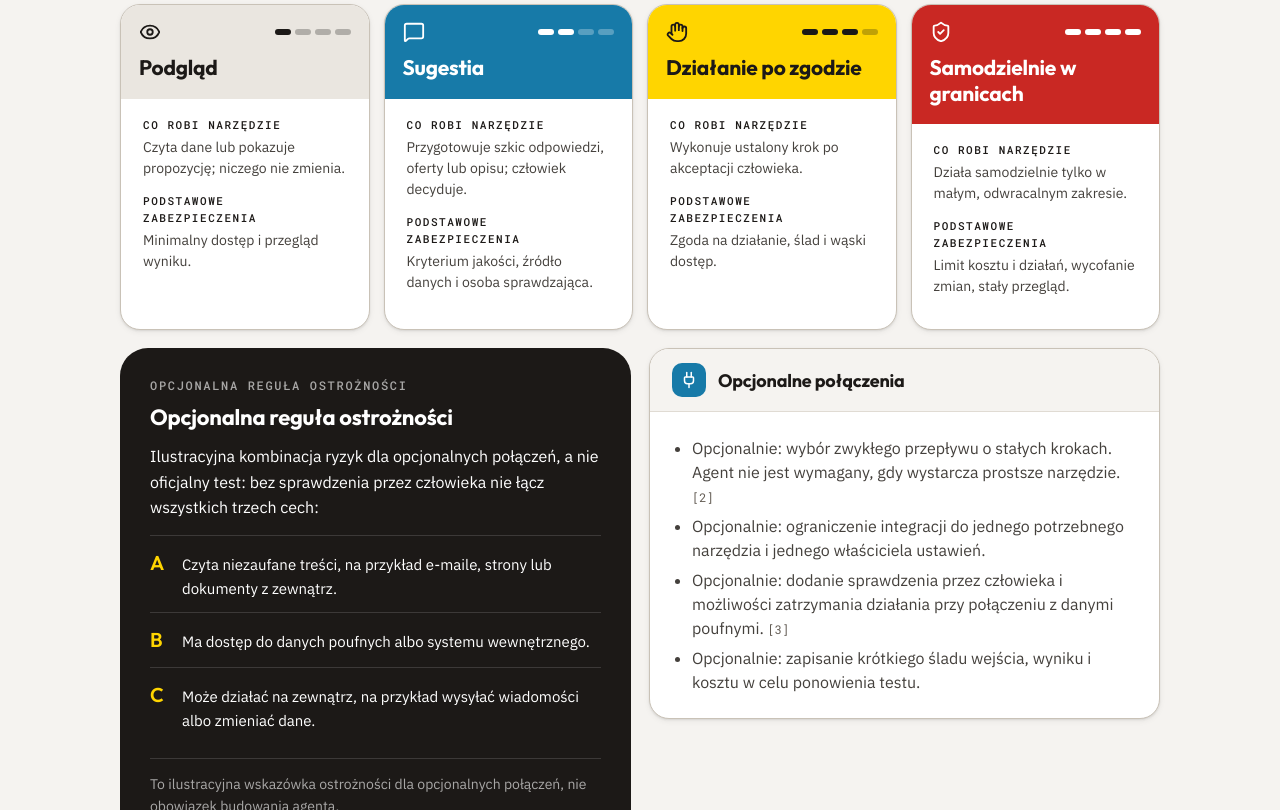
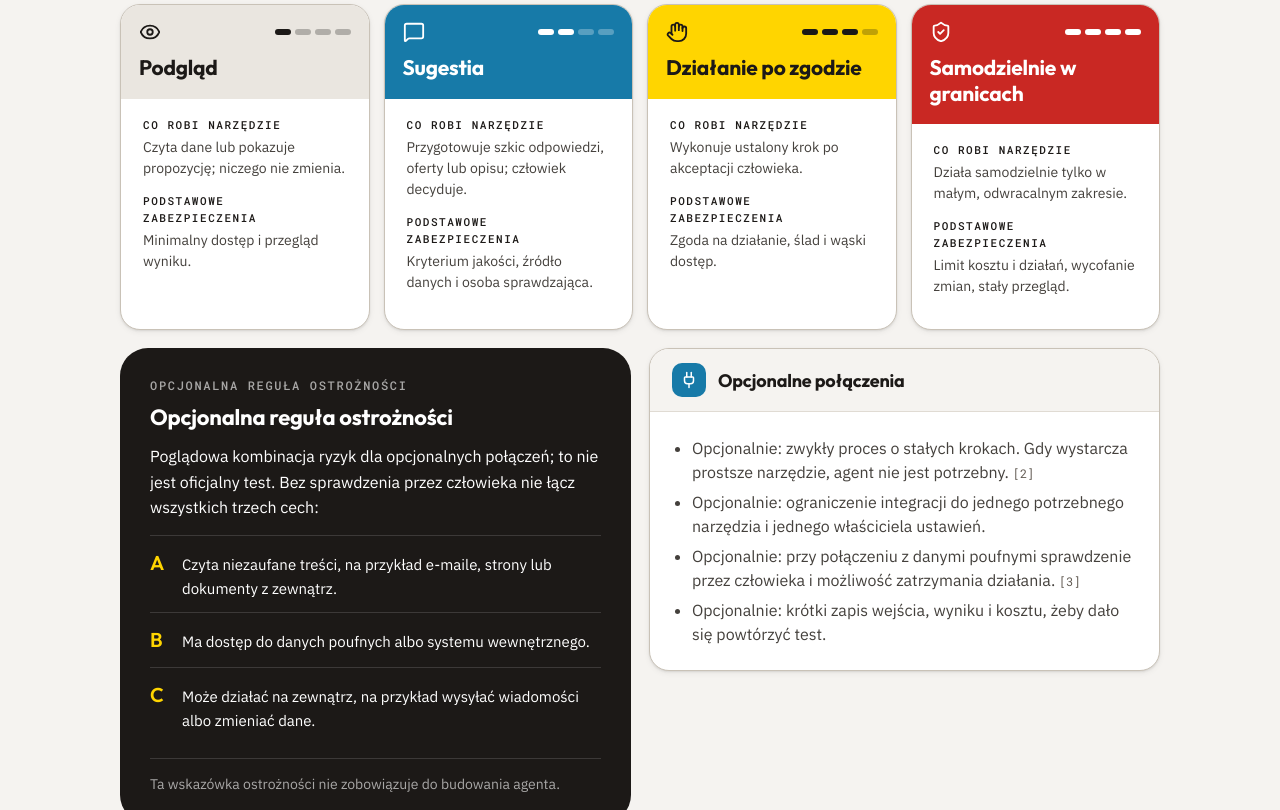
Before and after one commit to workszop/ai_roadmap, a plain HTML site: page index.html in a window 1280 px wide. Shown: the part 6246-7056 px from the top of the page. Drawn offline with nearby package versions, Linux system fonts and the light colour scheme.

Commit message:
Humanize the Polish copy: plain instructions instead of nominal phrases, proces instead of przepływ
Co-Authored-By: Claude Opus 5.5 <noreply@anthropic.com>

```diff
--- a/index.html
+++ b/index.html
@@ -456,7 +456,7 @@
       asOf: 'Wersja dla małej firmy · materiał edukacyjny, nie porada prawna',
       navPlan: 'Plan', navLaw: 'AI Act', navAgents: 'Bezpieczeństwo', navMeasure: 'Pomiar', navSources: 'Źródła',
       secLaw: 'Kalendarz AI Act: co już obowiązuje',
-      lawLead: 'Punktem wyjścia jest zakres zadania, Twoja rola i aktualny status obowiązku. Oś czasu to tylko tło: sama data nie zastąpi sprawdzenia, jak przepis brzmi dziś. Sama wielkość firmy nie zwalnia z obowiązków.',
+      lawLead: 'Punktem wyjścia jest zakres zadania, Twoja rola i aktualny status obowiązku. Oś czasu to tylko tło: data nie zastąpi sprawdzenia, jak przepis brzmi dziś, a wielkość firmy sama w sobie nie zwalnia z obowiązków.',
       thDate: 'Data', thWhat: 'Co zaczyna mieć zastosowanie', thStatus: 'Status', thSrc: 'Źródło',
       stInForce: 'obowiązuje', stSoon: 'wkrótce', stLater: 'zaplanowane',
       secPlan: 'Cztery etapy i jeden konkretny cel',
@@ -467,7 +467,7 @@
       gate: 'Warunki decyzji',
       gateThen: 'Zanim zdecydujesz o następnym kroku, sprawdź te warunki. Nie trzeba planu dla całej firmy.',
       secAgents: 'Bezpieczeństwo i prostota',
-      agentsLead: 'Początek od prostego przepływu ze sprawdzeniem wyników przez człowieka. Podstawy dotyczą każdego zadania. Agenci, integracje i dodatkowe połączenia są opcjonalne: ich dodanie dopiero wtedy, gdy prostszy sposób nie wystarcza.',
+      agentsLead: 'Na początek wystarczy prosty proces, w którym wyniki sprawdza człowiek. Podstawy dotyczą każdego zadania. Agenci, integracje i dodatkowe połączenia są opcjonalne: dodaj je dopiero wtedy, gdy prostszy sposób nie wystarcza.',
       thLevel: 'Poziom', thDoes: 'Co robi narzędzie', thControls: 'Podstawowe zabezpieczenia',
       autonomyHead: 'Stopnie automatyzacji',
       ruleOfTwo: 'Opcjonalna reguła ostrożności',
@@ -567,15 +567,15 @@
     { date: '2024-08-01', src: ['aiAct'],
       what: { pl: 'AI Act wchodzi w życie. Przepisy stosuje się etapami, zgodnie z zakresem i rolą podmiotu.', en: 'The AI Act enters into force. Its rules apply in stages, depending on scope and role.' } },
     { date: '2025-02-02', src: ['aiAct'],
-      what: { pl: 'Zaczynają obowiązywać zakazy określonych praktyk oraz wymaganie odpowiednich umiejętności AI. Zakres zależy od zastosowania i roli.', en: 'Prohibitions on certain practices and the requirement for appropriate AI literacy start to apply. Scope depends on the use and role.' } },
+      what: { pl: 'Zaczynają obowiązywać zakazy określonych praktyk oraz wymóg odpowiednich umiejętności AI. Zakres zależy od zastosowania i roli.', en: 'Prohibitions on certain practices and the requirement for appropriate AI literacy start to apply. Scope depends on the use and role.' } },
     { date: '2025-08-02', src: ['aiAct'],
       what: { pl: 'Zaczynają obowiązywać wybrane zasady zarządzania i obowiązki dostawców modeli ogólnego przeznaczenia.', en: 'Selected governance rules and obligations for providers of general-purpose AI models start to apply.' } },
     { date: '2026-08-02', src: ['aiAct'],
       what: { pl: 'Zasadnicza część AI Act, w tym obowiązki przejrzystości, zaczyna mieć zastosowanie zgodnie z rolą i zakresem systemu.', en: 'The main body of the AI Act, including transparency obligations, starts to apply according to the system role and scope.' } },
     { date: '2027-12-02', src: ['aiAct'],
-      what: { pl: 'Pełny etap dla odpowiednich systemów wysokiego ryzyka z załącznika III. Wstępne sprawdzenie, czy dane zastosowanie wchodzi w ten zakres.', en: 'Full requirements for relevant Annex III high-risk systems. First check whether the use case falls within that scope.' } },
+      what: { pl: 'Pełny etap dla odpowiednich systemów wysokiego ryzyka z załącznika III. Najpierw sprawdź, czy Twoje zastosowanie wchodzi w ten zakres.', en: 'Full requirements for relevant Annex III high-risk systems. First check whether the use case falls within that scope.' } },
     { date: '2028-08-02', src: ['aiAct'],
-      what: { pl: 'Etap dla odpowiednich systemów wysokiego ryzyka związanych z produktami z załącznika I. Sprawdzenie zakresu przed wyciągnięciem wniosków.', en: 'The stage for relevant high-risk systems related to Annex I products. Check the scope before drawing conclusions.' } },
+      what: { pl: 'Etap dla odpowiednich systemów wysokiego ryzyka związanych z produktami z załącznika I. Zanim wyciągniesz wnioski, sprawdź zakres.', en: 'The stage for relevant high-risk systems related to Annex I products. Check the scope before drawing conclusions.' } },
   ];
 
   const PHASES = [
@@ -681,26 +681,26 @@
   ];
 
   const RULE_OF_TWO = {
-    intro: { pl: 'Ilustracyjna kombinacja ryzyk dla opcjonalnych połączeń, a nie oficjalny test: bez sprawdzenia przez człowieka nie łącz wszystkich trzech cech:', en: 'An illustrative risk combination for optional connections, not an official test: without human review, do not combine all three traits:' },
+    intro: { pl: 'Poglądowa kombinacja ryzyk dla opcjonalnych połączeń; to nie jest oficjalny test. Bez sprawdzenia przez człowieka nie łącz wszystkich trzech cech:', en: 'An illustrative risk combination for optional connections, not an official test: without human review, do not combine all three traits:' },
     rows: [
       { pl: 'Czyta niezaufane treści, na przykład e-maile, strony lub dokumenty z zewnątrz.', en: 'Reads untrusted content such as emails, web pages or outside documents.' },
       { pl: 'Ma dostęp do danych poufnych albo systemu wewnętrznego.', en: 'Has access to confidential data or an internal system.' },
       { pl: 'Może działać na zewnątrz, na przykład wysyłać wiadomości albo zmieniać dane.', en: 'Can act externally, for example send messages or change data.' },
     ],
-    foot: { pl: 'To ilustracyjna wskazówka ostrożności dla opcjonalnych połączeń, nie obowiązek budowania agenta.', en: 'This is an illustrative caution for optional connections, not a requirement to build an agent.' },
+    foot: { pl: 'Ta wskazówka ostrożności nie zobowiązuje do budowania agenta.', en: 'This is an illustrative caution for optional connections, not a requirement to build an agent.' },
   };
 
   const TOOL_RULES = [
-    { pl: 'Opcjonalnie: wybór zwykłego przepływu o stałych krokach. Agent nie jest wymagany, gdy wystarcza prostsze narzędzie.', en: 'Optional: choosing a fixed-step flow. An agent is not required when a simpler tool is enough.', src: ['agents'] },
+    { pl: 'Opcjonalnie: zwykły proces o stałych krokach. Gdy wystarcza prostsze narzędzie, agent nie jest potrzebny.', en: 'Optional: choosing a fixed-step flow. An agent is not required when a simpler tool is enough.', src: ['agents'] },
     { pl: 'Opcjonalnie: ograniczenie integracji do jednego potrzebnego narzędzia i jednego właściciela ustawień.', en: 'Optional: limiting an integration to one needed tool and one settings owner.' },
-    { pl: 'Opcjonalnie: dodanie sprawdzenia przez człowieka i możliwości zatrzymania działania przy połączeniu z danymi poufnymi.', en: 'Optional: adding human review and a way to stop the action when a connection touches confidential data.', src: ['owasp'] },
-    { pl: 'Opcjonalnie: zapisanie krótkiego śladu wejścia, wyniku i kosztu w celu ponowienia testu.', en: 'Optional: recording a short trace of input, result and cost so the test can be repeated.' },
+    { pl: 'Opcjonalnie: przy połączeniu z danymi poufnymi sprawdzenie przez człowieka i możliwość zatrzymania działania.', en: 'Optional: adding human review and a way to stop the action when a connection touches confidential data.', src: ['owasp'] },
+    { pl: 'Opcjonalnie: krótki zapis wejścia, wyniku i kosztu, żeby dało się powtórzyć test.', en: 'Optional: recording a short trace of input, result and cost so the test can be repeated.' },
   ];
 
   const SAFETY = [
     { tone: 'green', icon: 'shield-check', title: { pl: 'Podstawy', en: 'Basics' }, body: { pl: 'Podstawy każdego zadania: minimalny zakres danych i dostępów, sprawdzenie wyniku przez człowieka przed przekazaniem oraz ręczny sposób wykonania zadania na wypadek problemu.', en: 'Basics for every task: minimal data and access, human review before handing over the result, and a manual way to do the task if something goes wrong.' } },
     { tone: 'yellow', icon: 'scale', title: { pl: 'Gdy dotyczy', en: 'When applicable' }, body: { pl: 'Dane osobowe lub poufne: zakres, retencja, anonimizacja i podstawa przekazania. Wynik dla klienta lub na zewnątrz: przegląd treści, rola dostawcy i, jeśli trzeba, informacja dla odbiorcy. Kolejny zespół: właściciel rutyny, dostęp według ról i wspólne kryterium jakości. Połączenie z innym systemem: zakres danych, właściciel integracji, test przywracania danych i ręczny sposób awaryjny.', en: 'Personal or confidential data: scope, retention, anonymisation and the basis for sharing. Output for a customer or outside the company: content review, the provider role and, if needed, a notice to the recipient. Another team: a routine owner, role-based access and a shared quality criterion. Connection to another system: data scope, an integration owner, a data restore test and a manual fallback.' } },
-    { tone: 'red', icon: 'user-round-check', title: { pl: 'Potrzebna konsultacja specjalisty', en: 'Specialist consultation needed' }, body: { pl: 'Wpływ na ludzi, pieniądze lub dostęp do usług: zatrzymanie automatycznej decyzji i konsultacja specjalisty przed użyciem. Dotyczy to zwłaszcza rekrutacji, oceny pracowników, kredytu i edukacji, wysokiego ryzyka dla praw i wolności, potrzeby oceny skutków dla ochrony danych, niejasnej roli dostawcy, przekazania danych poza EOG albo obowiązku przejrzystości.', en: 'Impact on people, money or access to services: stop automatic decisions and consult a specialist before use. This applies especially to recruitment, employee assessment, credit and education, high risk to rights and freedoms, a need for a data protection impact assessment, an unclear provider role, transfers outside the EEA or transparency obligations.' } },
+    { tone: 'red', icon: 'user-round-check', title: { pl: 'Potrzebna konsultacja specjalisty', en: 'Specialist consultation needed' }, body: { pl: 'Wpływ na ludzi, pieniądze lub dostęp do usług: zatrzymaj automatyczną decyzję i przed użyciem skonsultuj się ze specjalistą. Dotyczy to zwłaszcza rekrutacji, oceny pracowników, kredytu i edukacji, wysokiego ryzyka dla praw i wolności, potrzeby oceny skutków dla ochrony danych, niejasnej roli dostawcy, przekazania danych poza EOG albo obowiązku przejrzystości.', en: 'Impact on people, money or access to services: stop automatic decisions and consult a specialist before use. This applies especially to recruitment, employee assessment, credit and education, high risk to rights and freedoms, a need for a data protection impact assessment, an unclear provider role, transfers outside the EEA or transparency obligations.' } },
   ];
 
   const KPIS = [
@@ -709,26 +709,26 @@
     { tone: 'green', icon: 'wallet', area: { pl: 'Koszt', en: 'Cost' }, metric: { pl: 'Koszt narzędzia, koszt pracy przy sprawdzaniu i koszt jednego zadania.', en: 'Tool cost, the cost of review work and cost per task.' } },
     { tone: 'grape', icon: 'message-circle', area: { pl: 'Użyteczność', en: 'Usefulness' }, metric: { pl: 'Czy rutyna skraca pracę, czy instrukcja jest zrozumiała i czy ręczny sposób awaryjny pozostaje dostępny.', en: 'Whether the routine shortens the work, whether the guide is clear and whether the manual fallback is still available.' } },
   ];
-  const KPI_NOTE = { pl: 'Zapisanie progu sukcesu przed testem. Wynik może uzasadnić kontynuację, korektę z ponownym testem albo zatrzymanie.', en: 'Writing the success threshold before the test. The result may support continuing, correcting and retesting, or stopping.' };
+  const KPI_NOTE = { pl: 'Zapisz próg sukcesu przed testem. Wynik może uzasadnić kontynuację, korektę z ponownym testem albo zatrzymanie.', en: 'Writing the success threshold before the test. The result may support continuing, correcting and retesting, or stopping.' };
 
   const INDUSTRIES = [
-    { tone: 'blue', icon: 'message-circle', title: { pl: 'Odpowiedzi dla klientów', en: 'Customer replies' }, text: { pl: 'Testowanie szkiców odpowiedzi na niekrytycznych pytaniach. Pomiar czasu, poprawek i zgodności z ofertą; zatwierdzenie wiadomości przez człowieka przed wysłaniem.', en: 'Testing reply drafts on non-critical questions. Measuring time, rework and fit with the offer; a person approves the message before sending.' } },
-    { tone: 'green', icon: 'file-check-2', title: { pl: 'Oferty i wyceny', en: 'Offers and quotes' }, text: { pl: 'Rozpoczęcie od zebrania danych do oferty lub uporządkowania szkicu. Ustalenie źródła cen, limitu danych i ręcznego sprawdzenia przed przekazaniem klientowi.', en: 'Starting by gathering offer data or organising a draft. Setting the price source, data limit and manual check before sharing with a customer.' } },
-    { tone: 'yellow', icon: 'package-search', title: { pl: 'Opisy produktów', en: 'Product descriptions' }, text: { pl: 'Porównanie opisów z zatwierdzonymi cechami produktu. Niedopuszczenie do dopisywania przez narzędzie właściwości, których nie ma w źródle.', en: 'Comparing descriptions with approved product facts. Preventing the tool from inventing properties that are not in the source.' } },
+    { tone: 'blue', icon: 'message-circle', title: { pl: 'Odpowiedzi dla klientów', en: 'Customer replies' }, text: { pl: 'Testuj szkice odpowiedzi na niekrytycznych pytaniach. Mierz czas, liczbę poprawek i zgodność z ofertą. Przed wysłaniem wiadomość zatwierdza człowiek.', en: 'Testing reply drafts on non-critical questions. Measuring time, rework and fit with the offer; a person approves the message before sending.' } },
+    { tone: 'green', icon: 'file-check-2', title: { pl: 'Oferty i wyceny', en: 'Offers and quotes' }, text: { pl: 'Najpierw zbierz dane do oferty albo uporządkuj szkic. Ustal źródło cen, limit danych i ręczne sprawdzenie, zanim oferta trafi do klienta.', en: 'Starting by gathering offer data or organising a draft. Setting the price source, data limit and manual check before sharing with a customer.' } },
+    { tone: 'yellow', icon: 'package-search', title: { pl: 'Opisy produktów', en: 'Product descriptions' }, text: { pl: 'Porównuj opisy z zatwierdzonymi cechami produktu. Pilnuj, żeby narzędzie nie dopisywało właściwości, których nie ma w źródle.', en: 'Comparing descriptions with approved product facts. Preventing the tool from inventing properties that are not in the source.' } },
     { tone: 'grape', icon: 'clipboard-list', title: { pl: 'Administracja', en: 'Administration' }, text: { pl: 'Próba na notatkach, porządkowaniu dokumentów lub prostych zestawieniach może skrócić pracę, ale wynik nadal sprawdza osoba odpowiedzialna.', en: 'A test on notes, document sorting or simple summaries may shorten work, but the responsible person still checks the result.' } },
-    { tone: 'ink', icon: 'calendar-check', title: { pl: 'Terminy i obsługa', en: 'Scheduling and service' }, text: { pl: 'Wybór prostego przypomnienia lub szkicu odpowiedzi. Integracja z kalendarzem albo CRM jest opcjonalna i wymaga osobnego testu dostępu.', en: 'Choosing a simple reminder or reply draft. Calendar or CRM integration is optional and needs a separate access test.' } },
-    { tone: 'stone', icon: 'help-circle', title: { pl: 'Wiedza firmy', en: 'Company knowledge' }, text: { pl: 'Rozpoczęcie od krótkiego, aktualnego zestawu instrukcji. Przy danych osobowych, poufnych lub nieaktualnych konsultacja zakresu i sposobu użycia.', en: 'Starting with a short, current set of instructions. For personal, confidential or outdated data, consult on scope and use.' } },
+    { tone: 'ink', icon: 'calendar-check', title: { pl: 'Terminy i obsługa', en: 'Scheduling and service' }, text: { pl: 'Wybierz proste przypomnienie albo szkic odpowiedzi. Integracja z kalendarzem albo CRM jest opcjonalna i wymaga osobnego testu dostępu.', en: 'Choosing a simple reminder or reply draft. Calendar or CRM integration is optional and needs a separate access test.' } },
+    { tone: 'stone', icon: 'help-circle', title: { pl: 'Wiedza firmy', en: 'Company knowledge' }, text: { pl: 'Zacznij od krótkiego, aktualnego zestawu instrukcji. Jeśli dane są osobowe, poufne lub nieaktualne, skonsultuj zakres i sposób użycia.', en: 'Starting with a short, current set of instructions. For personal, confidential or outdated data, consult on scope and use.' } },
   ];
 
   const PITFALLS = [
-    { symptom: { pl: 'Test tylko na jednym wygodnym przykładzie.', en: 'The test uses only one convenient example.' }, fix: { pl: 'Przygotowanie kilku reprezentatywnych przykładów i kryterium oceny.', en: 'Prepare several representative examples and an assessment criterion.' } },
-    { symptom: { pl: 'Szkic odpowiedzi lub oferty trafia do klienta bez kontroli.', en: 'A reply or offer draft reaches the customer without review.' }, fix: { pl: 'Wyznaczenie osoby sprawdzającej i akceptacja przed wysłaniem.', en: 'Name a reviewer and require approval before sending.' } },
-    { symptom: { pl: 'Dane osobowe lub poufne trafiają do niewłaściwego narzędzia.', en: 'Personal or confidential data reaches the wrong tool.' }, fix: { pl: 'Ograniczenie zakresu danych, dostępu i retencji; konsultacja, gdy zakres jest niejasny.', en: 'Limit data, access and retention; consult when the scope is unclear.' }, src: ['owasp'] },
-    { symptom: { pl: 'Nie wiadomo, kto płaci za narzędzie i kto może je zmieniać.', en: 'No one knows who pays for the tool or may change it.' }, fix: { pl: 'Ustalenie właściciela konta, budżetu i odpowiedzialności za ustawienia.' , en: 'Set the account owner, budget and responsibility for settings.' } },
-    { symptom: { pl: 'Narzędzie jest niedostępne albo zmieniło wynik.', en: 'The tool is unavailable or its output has changed.' }, fix: { pl: 'Przygotowanie ręcznego sposobu awaryjnego i ponowny test na przykładach.', en: 'Prepare a manual fallback and retest on the examples.' }, src: ['agents'] },
-    { symptom: { pl: 'Integracja wydaje się potrzebna, zanim sprawdzono prostszy sposób.', en: 'An integration seems necessary before a simpler way was tested.' }, fix: { pl: 'Wybór prostego przepływu najpierw; połączenie dopiero po osobnym teście zakresu.', en: 'Choose a simple flow first; add a connection only after a separate scope test.' }, src: ['agents'] },
-    { symptom: { pl: 'Po kilku tygodniach instrukcja i dane są nieaktualne.', en: 'The guide and data are outdated after a few weeks.' }, fix: { pl: 'Ustalenie harmonogramu kontroli, aktualizacji i decyzji o zmianie albo zatrzymaniu.', en: 'Set a schedule for reviews, updates and the decision to change or stop.' } },
-    { symptom: { pl: 'Nie ma jasnego progu, po którym test ma sens.', en: 'There is no clear threshold for a useful test result.' }, fix: { pl: 'Zapisanie stanu wyjściowego i progu sukcesu przed uruchomieniem.', en: 'Write down the baseline and success threshold before starting.' } },
+    { symptom: { pl: 'Test tylko na jednym wygodnym przykładzie.', en: 'The test uses only one convenient example.' }, fix: { pl: 'Przygotuj kilka reprezentatywnych przykładów i kryterium oceny.', en: 'Prepare several representative examples and an assessment criterion.' } },
+    { symptom: { pl: 'Szkic odpowiedzi lub oferty trafia do klienta bez kontroli.', en: 'A reply or offer draft reaches the customer without review.' }, fix: { pl: 'Wyznacz osobę sprawdzającą; szkic wychodzi dopiero po jej akceptacji.', en: 'Name a reviewer and require approval before sending.' } },
+    { symptom: { pl: 'Dane osobowe lub poufne trafiają do niewłaściwego narzędzia.', en: 'Personal or confidential data reaches the wrong tool.' }, fix: { pl: 'Ogranicz zakres danych, dostęp i retencję. Gdy zakres jest niejasny, skonsultuj go.', en: 'Limit data, access and retention; consult when the scope is unclear.' }, src: ['owasp'] },
+    { symptom: { pl: 'Nie wiadomo, kto płaci za narzędzie i kto może je zmieniać.', en: 'No one knows who pays for the tool or may change it.' }, fix: { pl: 'Ustal właściciela konta i budżet oraz to, kto odpowiada za ustawienia.' , en: 'Set the account owner, budget and responsibility for settings.' } },
+    { symptom: { pl: 'Narzędzie jest niedostępne albo zmieniło wynik.', en: 'The tool is unavailable or its output has changed.' }, fix: { pl: 'Przygotuj ręczny sposób awaryjny i powtórz test na przykładach.', en: 'Prepare a manual fallback and retest on the examples.' }, src: ['agents'] },
+    { symptom: { pl: 'Integracja wydaje się potrzebna, zanim sprawdzono prostszy sposób.', en: 'An integration seems necessary before a simpler way was tested.' }, fix: { pl: 'Zacznij od prostego procesu; połączenie dodaj dopiero po osobnym teście zakresu.', en: 'Choose a simple flow first; add a connection only after a separate scope test.' }, src: ['agents'] },
+    { symptom: { pl: 'Po kilku tygodniach instrukcja i dane są nieaktualne.', en: 'The guide and data are outdated after a few weeks.' }, fix: { pl: 'Ustal, kiedy kontrolujesz i aktualizujesz ten sposób pracy oraz kiedy decydujesz o zmianie albo zatrzymaniu.', en: 'Set a schedule for reviews, updates and the decision to change or stop.' } },
+    { symptom: { pl: 'Nie ma jasnego progu, po którym test ma sens.', en: 'There is no clear threshold for a useful test result.' }, fix: { pl: 'Przed uruchomieniem zapisz stan wyjściowy i próg sukcesu.', en: 'Write down the baseline and success threshold before starting.' } },
   ];
 
   // ─── State ───
```
